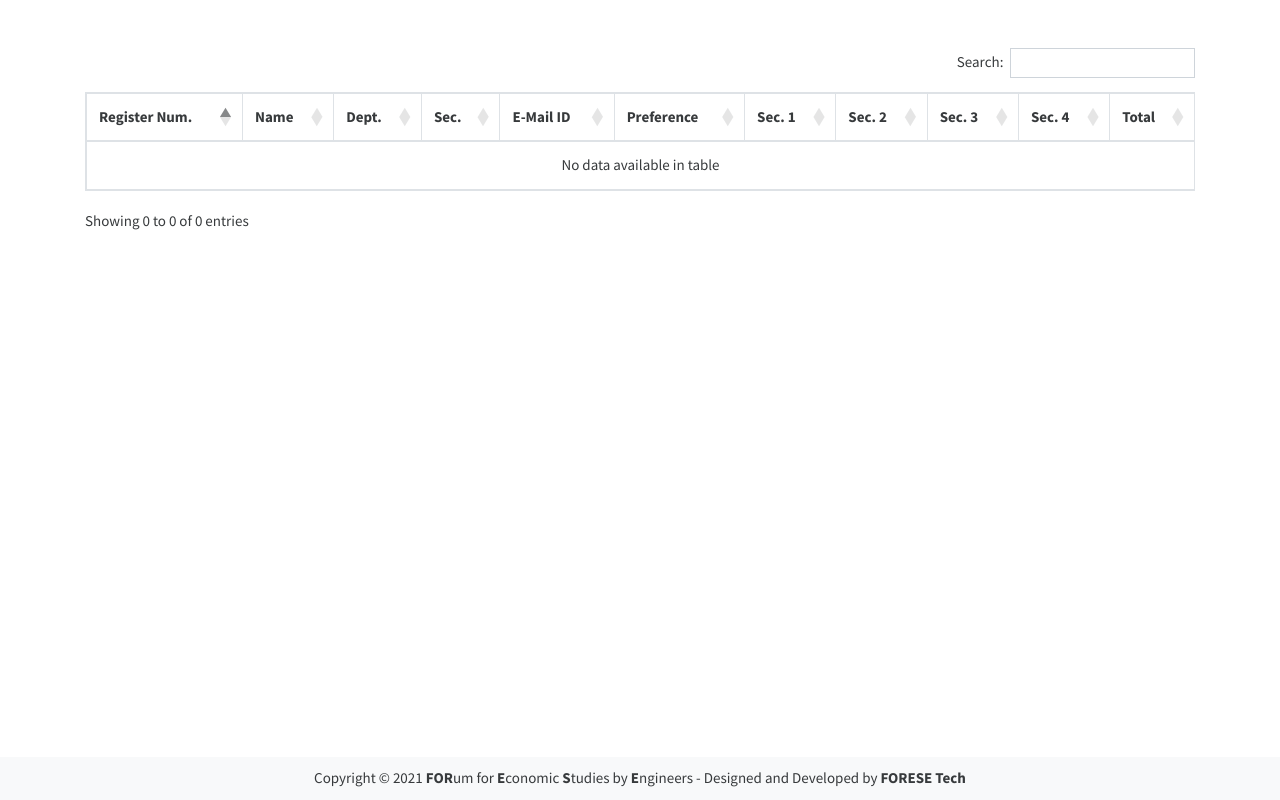
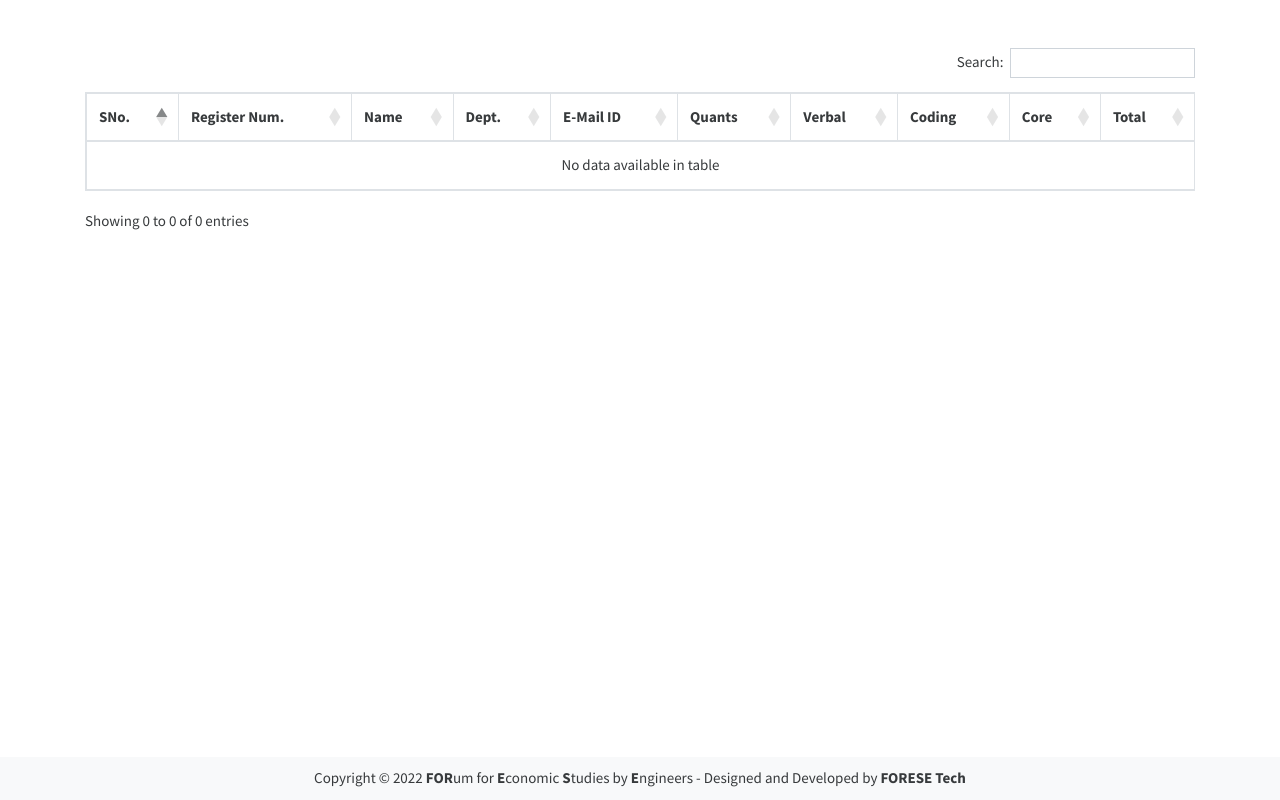
Before and after one commit to ForeseTech/AptitudeTestSoftware, a PHP site: page /leaderboard/index.php in a window 1280 px wide. Run offline with PHP 8.4, Linux system fonts and the light colour scheme; data that the repository does not hold is empty; some libraries are stand-ins or nearby versions.

Commit message:
Update leaderboard page

```diff
--- a/leaderboard/index.php
+++ b/leaderboard/index.php
@@ -20,16 +20,15 @@
     <table class="table table-bordered table-hover" id="scores">
       <thead>
         <tr>
+          <th>SNo.</th>
           <th>Register Num.</th>
           <th>Name</th>
           <th>Dept.</th>
-          <th>Sec.</th>
           <th>E-Mail ID</th>
-          <th>Preference</th>
-          <th>Sec. 1</th>
-          <th>Sec. 2</th>
-          <th>Sec. 3</th>
-          <th>Sec. 4</th>
+          <th>Quants</th>
+          <th>Verbal</th>
+          <th>Coding</th>
+          <th>Core</th>
           <th>Total</th>
         </tr>
       </thead>
@@ -41,21 +40,19 @@
           require '../sql_connections.php';
           $conn = getConn();
 
-          $query = "SELECT scores.SNO, scores.reg_no, users.name, users.dept, users.section, users.email, users.preference, scores.sec_1, scores.sec_2, scores.sec_3, scores.sec_4, scores.total FROM scores, users WHERE scores.reg_no = users.reg_no";
+          $query = "SELECT scores.SNO, scores.reg_no, users.name, users.dept, users.email, scores.sec_1, scores.sec_2, scores.sec_3, scores.sec_4, scores.total FROM scores, users WHERE scores.reg_no = users.reg_no ORDER by users.dept";
 
           $stmt = $conn->query($query);
           $students = $stmt->fetchAll();
-
         ?>
 
         <?php foreach($students as $key => $student) : ?>
           <tr>
+            <td><?= $key + 1; ?></td>
             <td><?= $student["reg_no"]; ?></td>
             <td><?= $student["name"]; ?></td>
             <td><?= $student["dept"]; ?></td>
-            <td><?= $student["section"]; ?></td>
             <td><?= $student["email"]; ?></td>
-            <td><?= $student["preference"]; ?></td>
             <td><?= $student["sec_1"]; ?></td>
             <td><?= $student["sec_2"]; ?></td>
             <td><?= $student["sec_3"]; ?></td>
@@ -68,12 +65,12 @@
     </table>
   </div>
   <footer>
-      Copyright &copy; 2021 <b>FOR</b>um for <b>E</b>conomic <b>S</b>tudies by <b>E</b>ngineers - Designed and Developed
+      Copyright &copy; 2022 <b>FOR</b>um for <b>E</b>conomic <b>S</b>tudies by <b>E</b>ngineers - Designed and Developed
       by
       <b>FORESE Tech</b>
     </footer>
 </body>
-<!-- jQuery -->
+  <!-- jQuery -->
   <script src="https://code.jquery.com/jquery-3.5.1.js"></script>
 
   <!-- DataTablesJS -->
```
